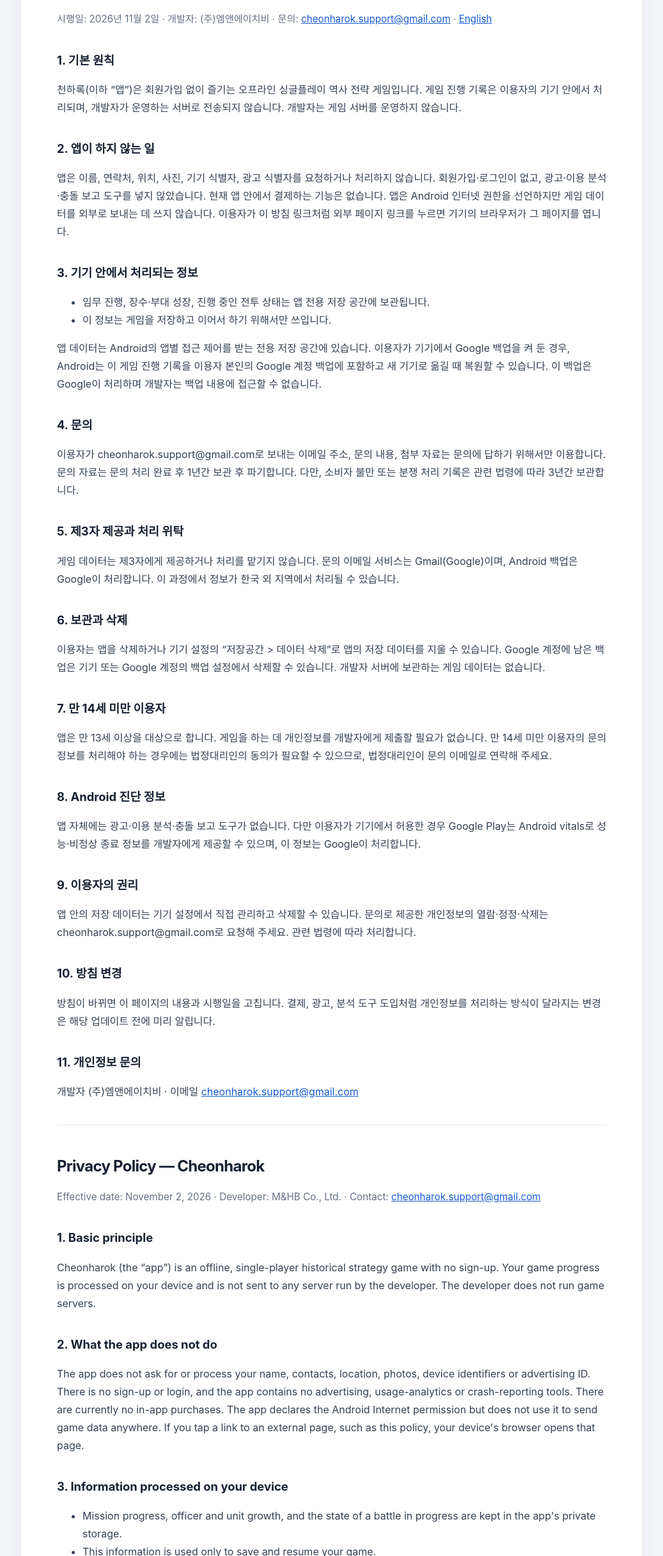
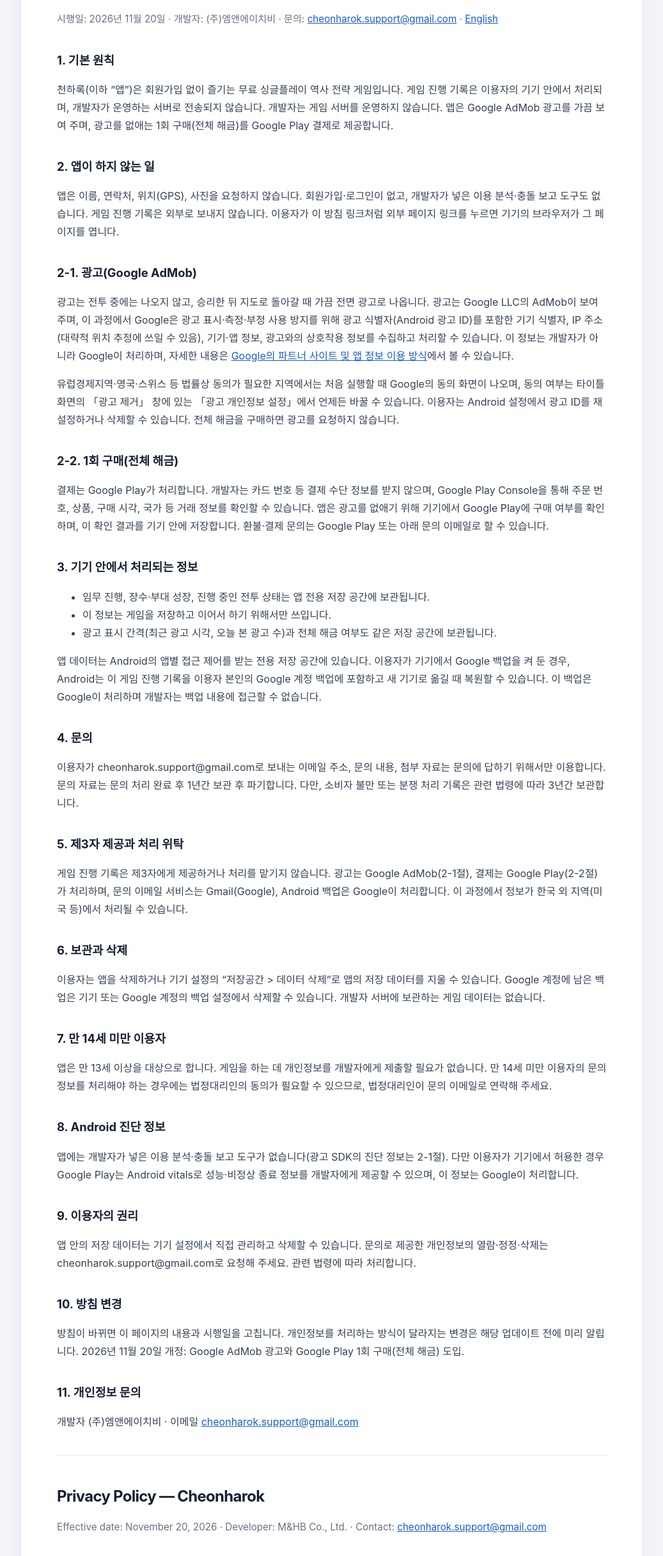
Before and after one commit to mhb-official/mhb-official.github.io, a plain HTML site: page cheonharok/privacy/index.html in a window 1280 px wide. Shown: the part 123-2555 px from the top of the page at 64% size, without its empty margins (121-1158 px from the left). Drawn offline with Linux system fonts and the light colour scheme.

Commit message:
cheonharok: privacy policy revision for AdMob ads and one-time Play purchase (2026-11-20)

```diff
--- a/cheonharok/privacy/index.html
+++ b/cheonharok/privacy/index.html
@@ -23,18 +23,26 @@
 <main>
   <article lang="ko" id="ko">
     <h1>천하록 개인정보처리방침</h1>
-    <p class="meta">시행일: 2026년 11월 2일 · 개발자: (주)엠앤에이치비 · 문의: <a href="mailto:cheonharok.support@gmail.com">cheonharok.support@gmail.com</a> · <a href="#en">English</a></p>
+    <p class="meta">시행일: 2026년 11월 20일 · 개발자: (주)엠앤에이치비 · 문의: <a href="mailto:cheonharok.support@gmail.com">cheonharok.support@gmail.com</a> · <a href="#en">English</a></p>
 
     <h2>1. 기본 원칙</h2>
-    <p>천하록(이하 “앱”)은 회원가입 없이 즐기는 오프라인 싱글플레이 역사 전략 게임입니다. 게임 진행 기록은 이용자의 기기 안에서 처리되며, 개발자가 운영하는 서버로 전송되지 않습니다. 개발자는 게임 서버를 운영하지 않습니다.</p>
+    <p>천하록(이하 “앱”)은 회원가입 없이 즐기는 무료 싱글플레이 역사 전략 게임입니다. 게임 진행 기록은 이용자의 기기 안에서 처리되며, 개발자가 운영하는 서버로 전송되지 않습니다. 개발자는 게임 서버를 운영하지 않습니다. 앱은 Google AdMob 광고를 가끔 보여 주며, 광고를 없애는 1회 구매(전체 해금)를 Google Play 결제로 제공합니다.</p>
 
     <h2>2. 앱이 하지 않는 일</h2>
-    <p>앱은 이름, 연락처, 위치, 사진, 기기 식별자, 광고 식별자를 요청하거나 처리하지 않습니다. 회원가입·로그인이 없고, 광고·이용 분석·충돌 보고 도구를 넣지 않았습니다. 현재 앱 안에서 결제하는 기능은 없습니다. 앱은 Android 인터넷 권한을 선언하지만 게임 데이터를 외부로 보내는 데 쓰지 않습니다. 이용자가 이 방침 링크처럼 외부 페이지 링크를 누르면 기기의 브라우저가 그 페이지를 엽니다.</p>
+    <p>앱은 이름, 연락처, 위치(GPS), 사진을 요청하지 않습니다. 회원가입·로그인이 없고, 개발자가 넣은 이용 분석·충돌 보고 도구도 없습니다. 게임 진행 기록은 외부로 보내지 않습니다. 이용자가 이 방침 링크처럼 외부 페이지 링크를 누르면 기기의 브라우저가 그 페이지를 엽니다.</p>
+
+    <h2>2-1. 광고(Google AdMob)</h2>
+    <p>광고는 전투 중에는 나오지 않고, 승리한 뒤 지도로 돌아갈 때 가끔 전면 광고로 나옵니다. 광고는 Google LLC의 AdMob이 보여 주며, 이 과정에서 Google은 광고 표시·측정·부정 사용 방지를 위해 광고 식별자(Android 광고 ID)를 포함한 기기 식별자, IP 주소(대략적 위치 추정에 쓰일 수 있음), 기기·앱 정보, 광고와의 상호작용 정보를 수집하고 처리할 수 있습니다. 이 정보는 개발자가 아니라 Google이 처리하며, 자세한 내용은 <a href="https://policies.google.com/technologies/partner-sites">Google의 파트너 사이트 및 앱 정보 이용 방식</a>에서 볼 수 있습니다.</p>
+    <p>유럽경제지역·영국·스위스 등 법률상 동의가 필요한 지역에서는 처음 실행할 때 Google의 동의 화면이 나오며, 동의 여부는 타이틀 화면의 「광고 제거」 창에 있는 「광고 개인정보 설정」에서 언제든 바꿀 수 있습니다. 이용자는 Android 설정에서 광고 ID를 재설정하거나 삭제할 수 있습니다. 전체 해금을 구매하면 광고를 요청하지 않습니다.</p>
+
+    <h2>2-2. 1회 구매(전체 해금)</h2>
+    <p>결제는 Google Play가 처리합니다. 개발자는 카드 번호 등 결제 수단 정보를 받지 않으며, Google Play Console을 통해 주문 번호, 상품, 구매 시각, 국가 등 거래 정보를 확인할 수 있습니다. 앱은 광고를 없애기 위해 기기에서 Google Play에 구매 여부를 확인하며, 이 확인 결과를 기기 안에 저장합니다. 환불·결제 문의는 Google Play 또는 아래 문의 이메일로 할 수 있습니다.</p>
 
     <h2>3. 기기 안에서 처리되는 정보</h2>
     <ul>
       <li>임무 진행, 장수·부대 성장, 진행 중인 전투 상태는 앱 전용 저장 공간에 보관됩니다.</li>
       <li>이 정보는 게임을 저장하고 이어서 하기 위해서만 쓰입니다.</li>
+      <li>광고 표시 간격(최근 광고 시각, 오늘 본 광고 수)과 전체 해금 여부도 같은 저장 공간에 보관됩니다.</li>
     </ul>
     <p>앱 데이터는 Android의 앱별 접근 제어를 받는 전용 저장 공간에 있습니다. 이용자가 기기에서 Google 백업을 켜 둔 경우, Android는 이 게임 진행 기록을 이용자 본인의 Google 계정 백업에 포함하고 새 기기로 옮길 때 복원할 수 있습니다. 이 백업은 Google이 처리하며 개발자는 백업 내용에 접근할 수 없습니다.</p>
 
@@ -42,7 +50,7 @@
     <p>이용자가 cheonharok.support@gmail.com로 보내는 이메일 주소, 문의 내용, 첨부 자료는 문의에 답하기 위해서만 이용합니다. 문의 자료는 문의 처리 완료 후 1년간 보관 후 파기합니다. 다만, 소비자 불만 또는 분쟁 처리 기록은 관련 법령에 따라 3년간 보관합니다.</p>
 
     <h2>5. 제3자 제공과 처리 위탁</h2>
-    <p>게임 데이터는 제3자에게 제공하거나 처리를 맡기지 않습니다. 문의 이메일 서비스는 Gmail(Google)이며, Android 백업은 Google이 처리합니다. 이 과정에서 정보가 한국 외 지역에서 처리될 수 있습니다.</p>
+    <p>게임 진행 기록은 제3자에게 제공하거나 처리를 맡기지 않습니다. 광고는 Google AdMob(2-1절), 결제는 Google Play(2-2절)가 처리하며, 문의 이메일 서비스는 Gmail(Google), Android 백업은 Google이 처리합니다. 이 과정에서 정보가 한국 외 지역(미국 등)에서 처리될 수 있습니다.</p>
 
     <h2>6. 보관과 삭제</h2>
     <p>이용자는 앱을 삭제하거나 기기 설정의 “저장공간 &gt; 데이터 삭제”로 앱의 저장 데이터를 지울 수 있습니다. Google 계정에 남은 백업은 기기 또는 Google 계정의 백업 설정에서 삭제할 수 있습니다. 개발자 서버에 보관하는 게임 데이터는 없습니다.</p>
@@ -51,13 +59,13 @@
     <p>앱은 만 13세 이상을 대상으로 합니다. 게임을 하는 데 개인정보를 개발자에게 제출할 필요가 없습니다. 만 14세 미만 이용자의 문의 정보를 처리해야 하는 경우에는 법정대리인의 동의가 필요할 수 있으므로, 법정대리인이 문의 이메일로 연락해 주세요.</p>
 
     <h2>8. Android 진단 정보</h2>
-    <p>앱 자체에는 광고·이용 분석·충돌 보고 도구가 없습니다. 다만 이용자가 기기에서 허용한 경우 Google Play는 Android vitals로 성능·비정상 종료 정보를 개발자에게 제공할 수 있으며, 이 정보는 Google이 처리합니다.</p>
+    <p>앱에는 개발자가 넣은 이용 분석·충돌 보고 도구가 없습니다(광고 SDK의 진단 정보는 2-1절). 다만 이용자가 기기에서 허용한 경우 Google Play는 Android vitals로 성능·비정상 종료 정보를 개발자에게 제공할 수 있으며, 이 정보는 Google이 처리합니다.</p>
 
     <h2>9. 이용자의 권리</h2>
     <p>앱 안의 저장 데이터는 기기 설정에서 직접 관리하고 삭제할 수 있습니다. 문의로 제공한 개인정보의 열람·정정·삭제는 cheonharok.support@gmail.com로 요청해 주세요. 관련 법령에 따라 처리합니다.</p>
 
     <h2>10. 방침 변경</h2>
-    <p>방침이 바뀌면 이 페이지의 내용과 시행일을 고칩니다. 결제, 광고, 분석 도구 도입처럼 개인정보를 처리하는 방식이 달라지는 변경은 해당 업데이트 전에 미리 알립니다.</p>
+    <p>방침이 바뀌면 이 페이지의 내용과 시행일을 고칩니다. 개인정보를 처리하는 방식이 달라지는 변경은 해당 업데이트 전에 미리 알립니다. 2026년 11월 20일 개정: Google AdMob 광고와 Google Play 1회 구매(전체 해금) 도입.</p>
 
     <h2>11. 개인정보 문의</h2>
     <p>개발자 (주)엠앤에이치비 · 이메일 <a href="mailto:cheonharok.support@gmail.com">cheonharok.support@gmail.com</a></p>
@@ -65,18 +73,26 @@
 
   <article lang="en" id="en" class="language">
     <h1>Privacy Policy — Cheonharok</h1>
-    <p class="meta">Effective date: November 2, 2026 · Developer: M&amp;HB Co., Ltd. · Contact: <a href="mailto:cheonharok.support@gmail.com">cheonharok.support@gmail.com</a></p>
+    <p class="meta">Effective date: November 20, 2026 · Developer: M&amp;HB Co., Ltd. · Contact: <a href="mailto:cheonharok.support@gmail.com">cheonharok.support@gmail.com</a></p>
 
     <h2>1. Basic principle</h2>
-    <p>Cheonharok (the “app”) is an offline, single-player historical strategy game with no sign-up. Your game progress is processed on your device and is not sent to any server run by the developer. The developer does not run game servers.</p>
+    <p>Cheonharok (the “app”) is a free, single-player historical strategy game with no sign-up. Your game progress is processed on your device and is not sent to any server run by the developer. The developer does not run game servers. The app occasionally shows Google AdMob ads and offers a one-time purchase (full unlock) through Google Play that removes them.</p>
 
     <h2>2. What the app does not do</h2>
-    <p>The app does not ask for or process your name, contacts, location, photos, device identifiers or advertising ID. There is no sign-up or login, and the app contains no advertising, usage-analytics or crash-reporting tools. There are currently no in-app purchases. The app declares the Android Internet permission but does not use it to send game data anywhere. If you tap a link to an external page, such as this policy, your device's browser opens that page.</p>
+    <p>The app does not ask for your name, contacts, GPS location or photos. There is no sign-up or login, and the developer has added no usage-analytics or crash-reporting tools. Your game progress is never sent anywhere. If you tap a link to an external page, such as this policy, your device's browser opens that page.</p>
+
+    <h2>2-1. Advertising (Google AdMob)</h2>
+    <p>Ads never appear during a battle; a full-screen ad sometimes appears when you return to the map after a victory. Ads are served by Google LLC's AdMob. To show and measure ads and prevent fraud, Google may collect and process device identifiers including the Android advertising ID, your IP address (which may be used to estimate an approximate location), device and app information, and your interactions with ads. Google, not the developer, processes this information; see <a href="https://policies.google.com/technologies/partner-sites">how Google uses information from sites or apps that use its services</a>.</p>
+    <p>Where the law requires consent (such as the EEA, the UK and Switzerland), Google's consent screen appears on first launch, and you can change your choice at any time under “Ad privacy settings” in the “Remove ads” window on the title screen. You can reset or delete your advertising ID in Android settings. Once you buy the full unlock, the app no longer requests ads.</p>
+
+    <h2>2-2. One-time purchase (full unlock)</h2>
+    <p>Payments are processed by Google Play. The developer never receives your card or other payment details; through Google Play Console the developer can see transaction details such as the order number, product, purchase time and country. To remove ads, the app asks Google Play on your device whether you own the unlock and stores the answer on the device. For refunds or payment questions, contact Google Play or the e-mail below.</p>
 
     <h2>3. Information processed on your device</h2>
     <ul>
       <li>Mission progress, officer and unit growth, and the state of a battle in progress are kept in the app's private storage.</li>
       <li>This information is used only to save and resume your game.</li>
+      <li>Ad pacing (when the last ad was shown, how many today) and whether you own the full unlock are kept in the same storage.</li>
     </ul>
     <p>App data lives in private storage protected by Android's per-app access control. If you have Google backup turned on, Android includes this game progress in your own Google account backup and can restore it when you move to a new device. Google processes that backup; the developer cannot access its contents.</p>
 
@@ -84,7 +100,7 @@
     <p>The e-mail address, message and attachments you send to cheonharok.support@gmail.com are used only to answer your inquiry. Ordinary inquiry material is kept for one year after the inquiry is resolved and then destroyed. Records concerning consumer complaints or disputes are kept for three years as required by applicable law.</p>
 
     <h2>5. Sharing and processors</h2>
-    <p>Game data is not provided to third parties or handed to processors. Gmail (Google) is used for inquiries, and Android backup is processed by Google; in these cases information may be processed outside Korea.</p>
+    <p>Game progress is not provided to third parties or handed to processors. Ads are handled by Google AdMob (section 2-1) and payments by Google Play (section 2-2); Gmail (Google) is used for inquiries, and Android backup is processed by Google. In these cases information may be processed outside Korea (for example in the United States).</p>
 
     <h2>6. Retention and deletion</h2>
     <p>You can remove the app's stored data by uninstalling the app or with your device's “Storage &gt; Clear data”. Backups kept in your Google account can be deleted in your device's or Google account's backup settings. The developer keeps no game data on any server.</p>
@@ -93,13 +109,13 @@
     <p>The app is intended for users aged 13 and over. Playing does not require you to submit personal information to the developer. If inquiry information from a user under 14 has to be processed, a legal guardian's consent may be required, so a legal guardian should contact us at the inquiry e-mail.</p>
 
     <h2>8. Android diagnostics</h2>
-    <p>The app itself contains no advertising, usage-analytics or crash-reporting tools. However, if you allow it on your device, Google Play may provide performance and crash information to the developer through Android vitals; Google processes that information.</p>
+    <p>The developer has added no usage-analytics or crash-reporting tools (for the ad SDK's diagnostics, see section 2-1). However, if you allow it on your device, Google Play may provide performance and crash information to the developer through Android vitals; Google processes that information.</p>
 
     <h2>9. Your rights</h2>
     <p>You can manage and delete the data stored by the app in your device settings. To request access, correction or deletion of personal information you gave us in an inquiry, write to cheonharok.support@gmail.com. We handle requests under applicable law.</p>
 
     <h2>10. Changes</h2>
-    <p>If this policy changes, we update this page and its effective date. Changes in how personal information is processed, such as adding payments, advertising or analytics, will be announced before that update.</p>
+    <p>If this policy changes, we update this page and its effective date. Changes in how personal information is processed will be announced before that update. Revised November 20, 2026: Google AdMob ads and a one-time Google Play purchase (full unlock) added.</p>
 
     <h2>11. Privacy contact</h2>
     <p>Developer M&amp;HB Co., Ltd. · E-mail <a href="mailto:cheonharok.support@gmail.com">cheonharok.support@gmail.com</a></p>
```
